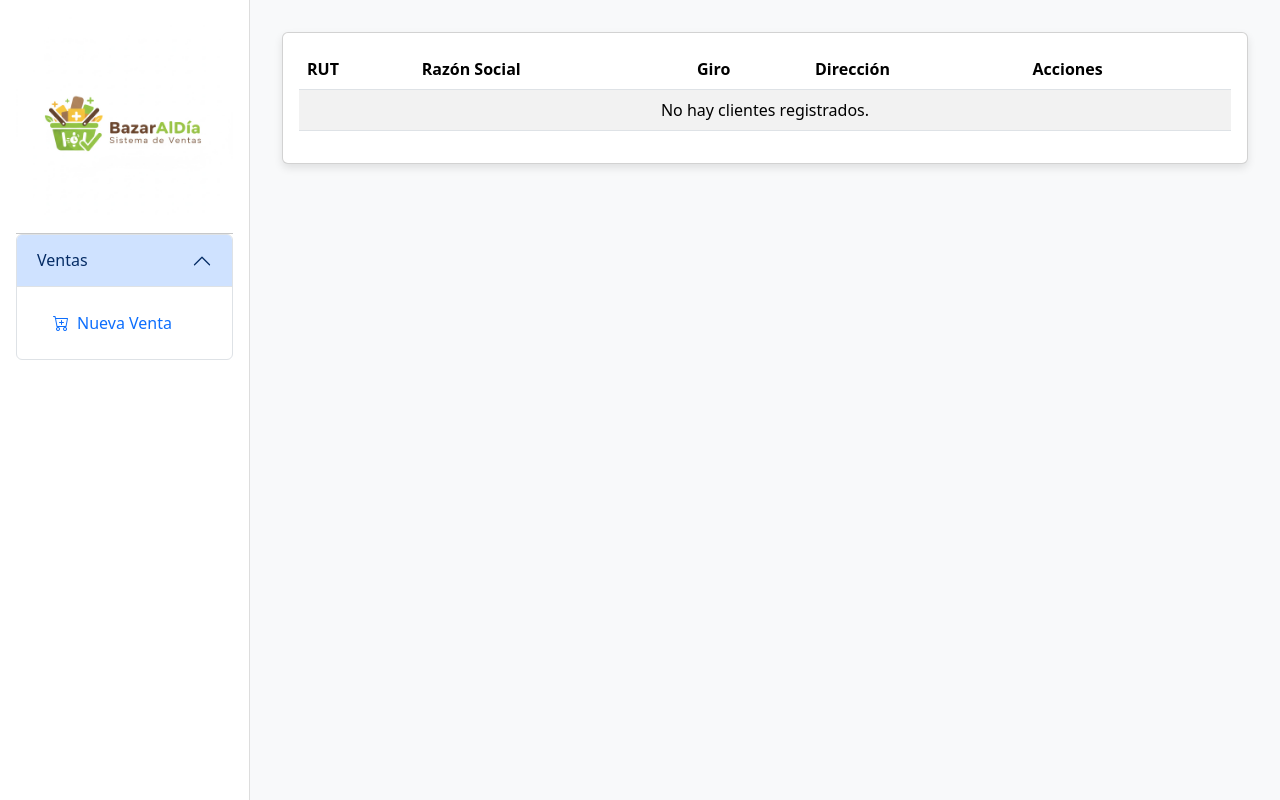
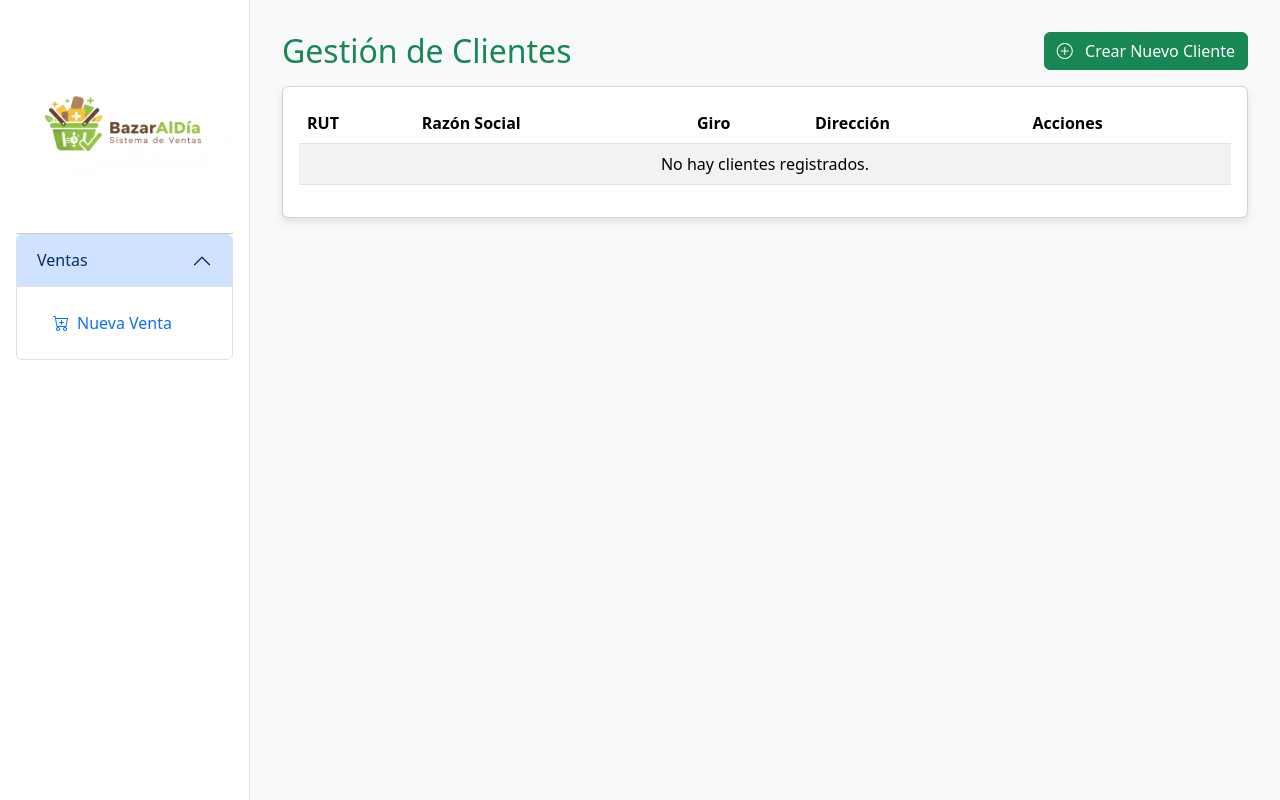
Before and after one commit to ceal2013/PROYECTO_INTEGRACION, a Django app: template templates/administracion/listar_clientes.html in a window 1280 px wide. Shown: the part 56-856 px from the top of the page. Run offline with Django 5.2, Linux system fonts and the light colour scheme; the template is opened without the code that fills it, so the values that code supplies are empty.

Commit message:
Agrega encabezado y botón para crear nuevos clientes en la vista de gestión de clientes; actualiza enlace en la barra lateral para redirigir a la lista de clientes.

```diff
--- a/templates/administracion/listar_clientes.html
+++ b/templates/administracion/listar_clientes.html
@@ -1,5 +1,12 @@
 {% extends 'base_layout.html' %}
 {% block content %}
+
+<div class="d-flex justify-content-between align-items-center mb-3">
+    <h2 class="card-title">Gestión de Clientes</h2>
+    <a href="{% url 'crear_cliente' %}" class="btn btn-success">
+        <i class="bi bi-plus-circle me-2"></i> Crear Nuevo Cliente
+    </a>
+</div>
 
 <div class="card">
     <div class="card-body">
--- a/templates/base_layout.html
+++ b/templates/base_layout.html
@@ -93,7 +93,7 @@
                                     </a>
                                 </li>
                                 <li class="list-group-item">
-                                    <a href="#" class="text-decoration-none d-flex align-items-center">
+                                    <a href="{% url 'listar_clientes' %}" class="text-decoration-none d-flex align-items-center">
                                         <i class="bi bi-person-lines-fill me-2"></i> Clientes
                                     </a>
                                 </li>
```
